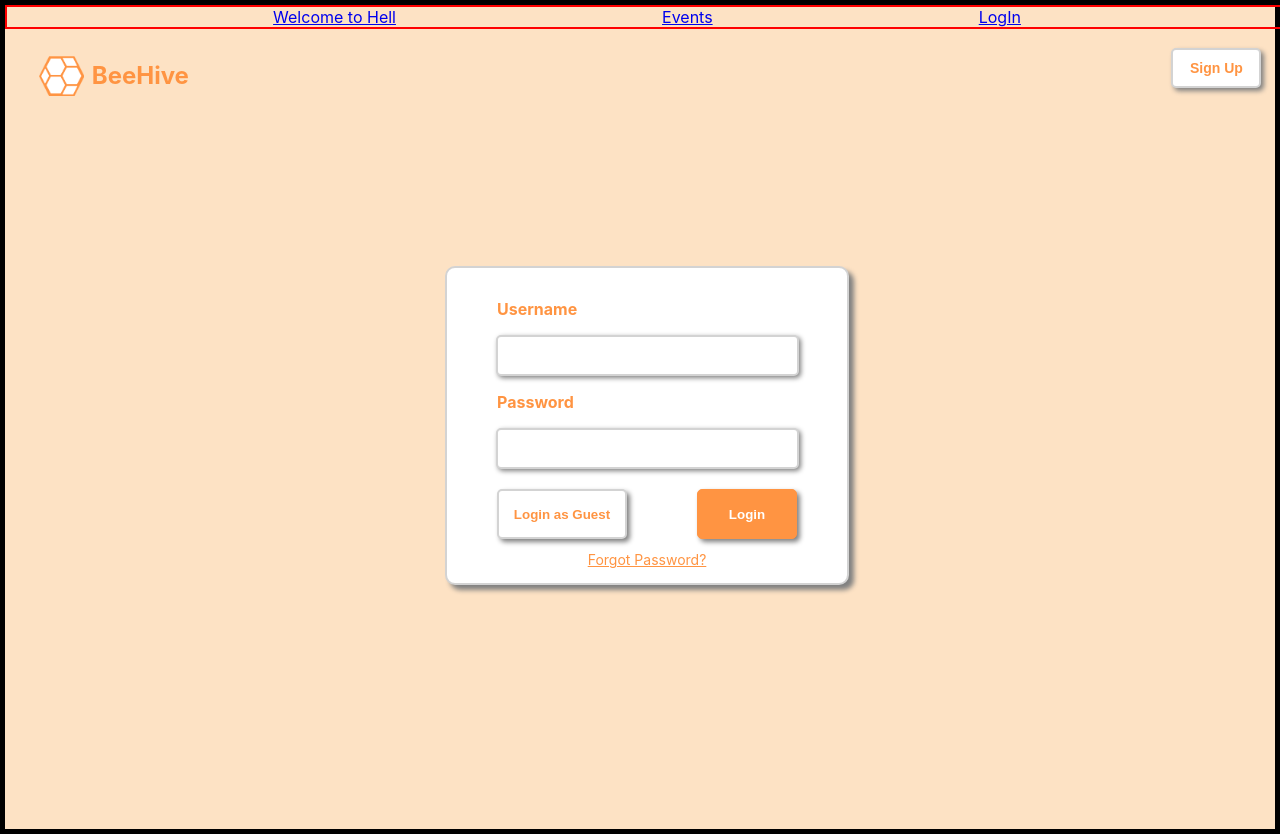
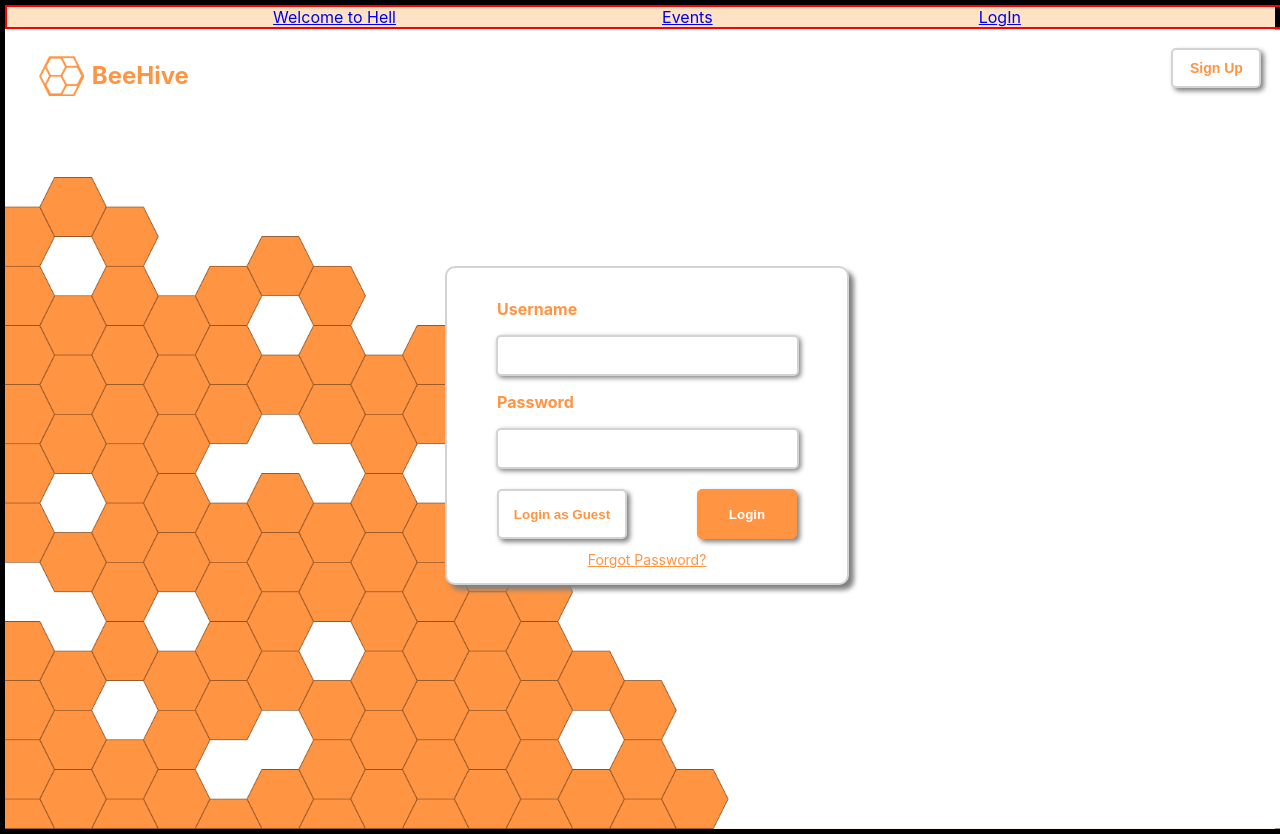
Before and after one commit to MuazAlhaidar/BeeHive, a React (Create React App) app in the folder client/: page /LogIn in a window 1280 px wide. Built offline with nearby package versions, Linux system fonts and the light colour scheme.

Commit message:
Fixed warnings and removed unncessary code from Login.tsx

```diff
--- a/client/src/CSS/LogIn.css
+++ b/client/src/CSS/LogIn.css
@@ -5,7 +5,7 @@
   align-items: center;
   justify-content: center;
   flex-direction: column;
-  background: url(../Images/LogInPage - Background.png) no-repeat center fixed;
+  background: url("../Images/LogInPage - Background.png") no-repeat center fixed;
   background-size: cover;
 }
 
--- a/client/src/Pages/LogIn.tsx
+++ b/client/src/Pages/LogIn.tsx
@@ -1,5 +1,4 @@
 import React from "react";
-import Background from "../Images/LogInPage - Background.png";
 import LogoAndTitle from "../Components/LogoAndTitle";
 import LogInPanel from "../Components/LogInPanel";
 import SignUpButton from "../Components/SignUpButton";
```
